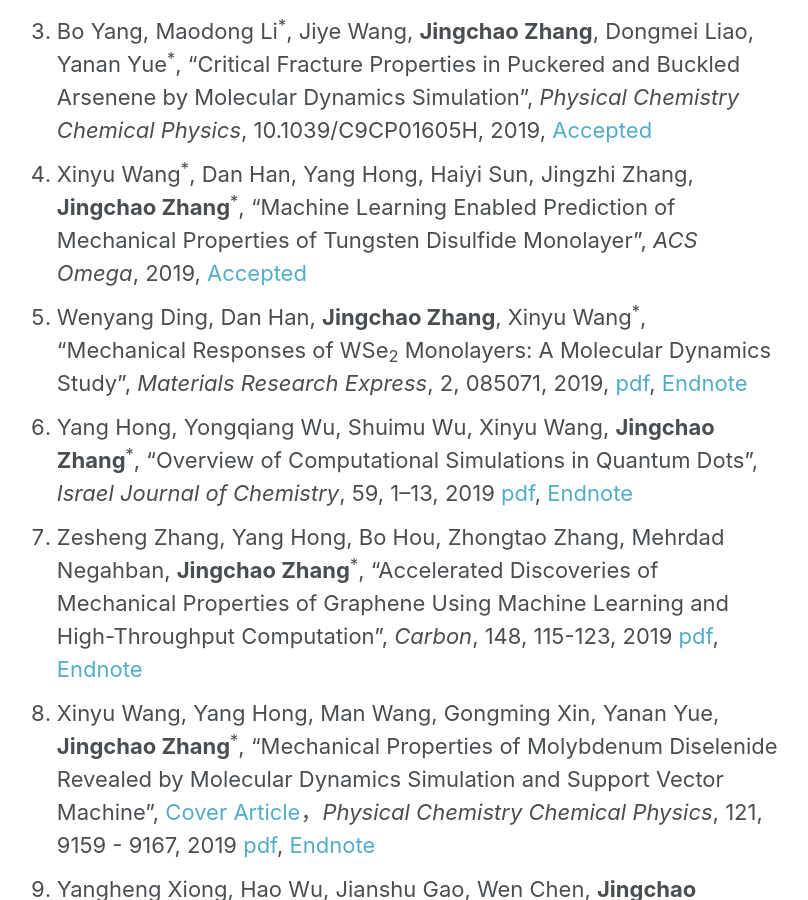
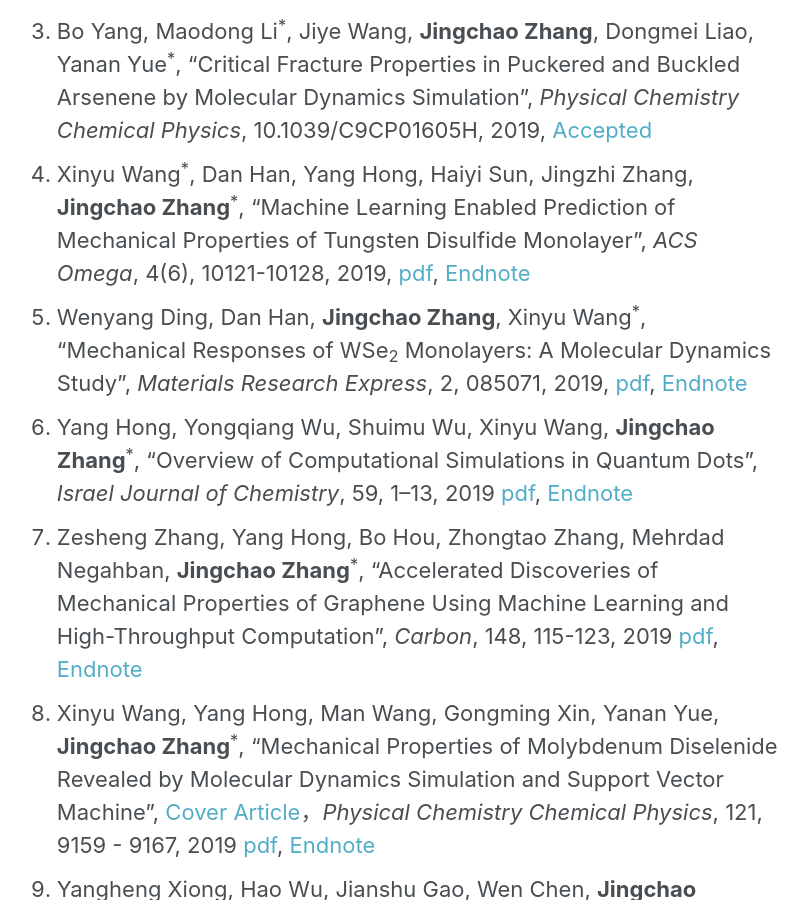
Before and after one commit to JingchaoZhang/JingchaoZhang.github.io, a Jekyll site: the page built from _pages/publications.md, in a window 1280 px wide and 900 px high, scrolled down 594 px. Shown: the whole window, without its empty margins (267-1075 px from the left). Built offline with Jekyll 4.4.1, drawn with Linux system fonts in a browser that asks for light colours.

Commit message:
Update publications.md

```diff
--- a/_pages/publications.md
+++ b/_pages/publications.md
@@ -10,7 +10,7 @@
 1. Bo Hou, Myungbeom Sohn, Young-Woo Lee, **Jingchao Zhang**, Jung Inn Sohn, Hansu Kim<sup>\*</sup>, SeungNam Cha<sup>\*</sup> and Jong Min Kimg, "Chemically Encoded Self-Organized Quantum Chain Supracrystals with Exceptional Charge and Ion Transport Properties", *Nano Energy*, 10.1016/j.nanoen.2019.05.088, 2019, [Accepted](https://www.sciencedirect.com/science/article/pii/S221128551930494X)
 1. Bo Hou, Su-Ho Jung, **Jingchao Zhang**, Yang Hong, Byung-Sung Kim, Jung Inn Sohn, Eun-Kyung Lee, Byoung Lyong Choi, Dongmok Whang, SeungNam Cha<sup>\*</sup>, JongMin Kim, "Growth of Quantum Dot Coated Core-Shell Anisotropic Nanowires and Their Thermal and Electronic Transport", *Applied Physics Letters*, 2019, [Accepted]()
 1. Bo Yang, Maodong Li<sup>\*</sup>, Jiye Wang, **Jingchao Zhang**, Dongmei Liao, Yanan Yue<sup>\*</sup>, "Critical Fracture Properties in Puckered and Buckled Arsenene by Molecular Dynamics Simulation", *Physical Chemistry Chemical Physics*, 10.1039/C9CP01605H, 2019, [Accepted](https://pubs.rsc.org/en/content/articlelanding/2019/cp/c9cp01605h#!divAbstract)
-1. Xinyu Wang<sup>\*</sup>, Dan Han, Yang Hong, Haiyi Sun, Jingzhi Zhang, **Jingchao Zhang**<sup>\*</sup>, "Machine Learning Enabled Prediction of Mechanical Properties of Tungsten Disulfide Monolayer", *ACS Omega*, 2019, [Accepted]()
+1. Xinyu Wang<sup>\*</sup>, Dan Han, Yang Hong, Haiyi Sun, Jingzhi Zhang, **Jingchao Zhang**<sup>\*</sup>, "Machine Learning Enabled Prediction of Mechanical Properties of Tungsten Disulfide Monolayer", *ACS Omega*, 4(6), 10121-10128, 2019, [pdf](https://drive.google.com/file/d/1fo4Xv6lQ9qKK6zh75B-HAhhURTNVDABZ/view?usp=sharing), [Endnote](https://drive.google.com/uc?export=download&id=1PP3slUWB6q0SbTQaymlBrRNb_8-0375z)
 1. Wenyang Ding, Dan Han, **Jingchao Zhang**, Xinyu Wang<sup>\*</sup>, "Mechanical Responses of WSe<sub>2</sub> Monolayers: A Molecular Dynamics Study", *Materials Research Express*, 2, 085071, 2019, [pdf](https://drive.google.com/file/d/12c0kijqGKKUxgNFdALvV62PjyUHDUj0R/view?usp=sharing), [Endnote](https://drive.google.com/uc?export=download&id=1ZCex0B-9K3aWD8rpYC92Hi9k9hxvs1mi)
 1. Yang Hong, Yongqiang Wu, Shuimu Wu, Xinyu Wang, **Jingchao Zhang**<sup>\*</sup>, "Overview of Computational Simulations in Quantum Dots", *Israel Journal of Chemistry*, 59, 1–13, 2019 [pdf](https://drive.google.com/file/d/14MZ9eGvzLXFkTjf9m713s-8ooDSlySMd/view?usp=sharing), [Endnote](https://drive.google.com/uc?export=download&id=11IbuYseV9TjA5so-vHovLT9ubQ1G5U4H)
 1. Zesheng Zhang, Yang Hong, Bo Hou, Zhongtao Zhang, Mehrdad Negahban, **Jingchao Zhang**<sup>\*</sup>, "Accelerated Discoveries of Mechanical Properties of Graphene Using Machine Learning and High-Throughput Computation", *Carbon*, 148, 115-123, 2019 [pdf](https://drive.google.com/file/d/135cjpy0XeG1xwKV36J-Po_XvT4CtbtMK/view?usp=sharing), [Endnote](https://drive.google.com/uc?export=download&id=1ixkfDtvS0PK2id4dCfvVZWeD0Sae-Cz0)
```
